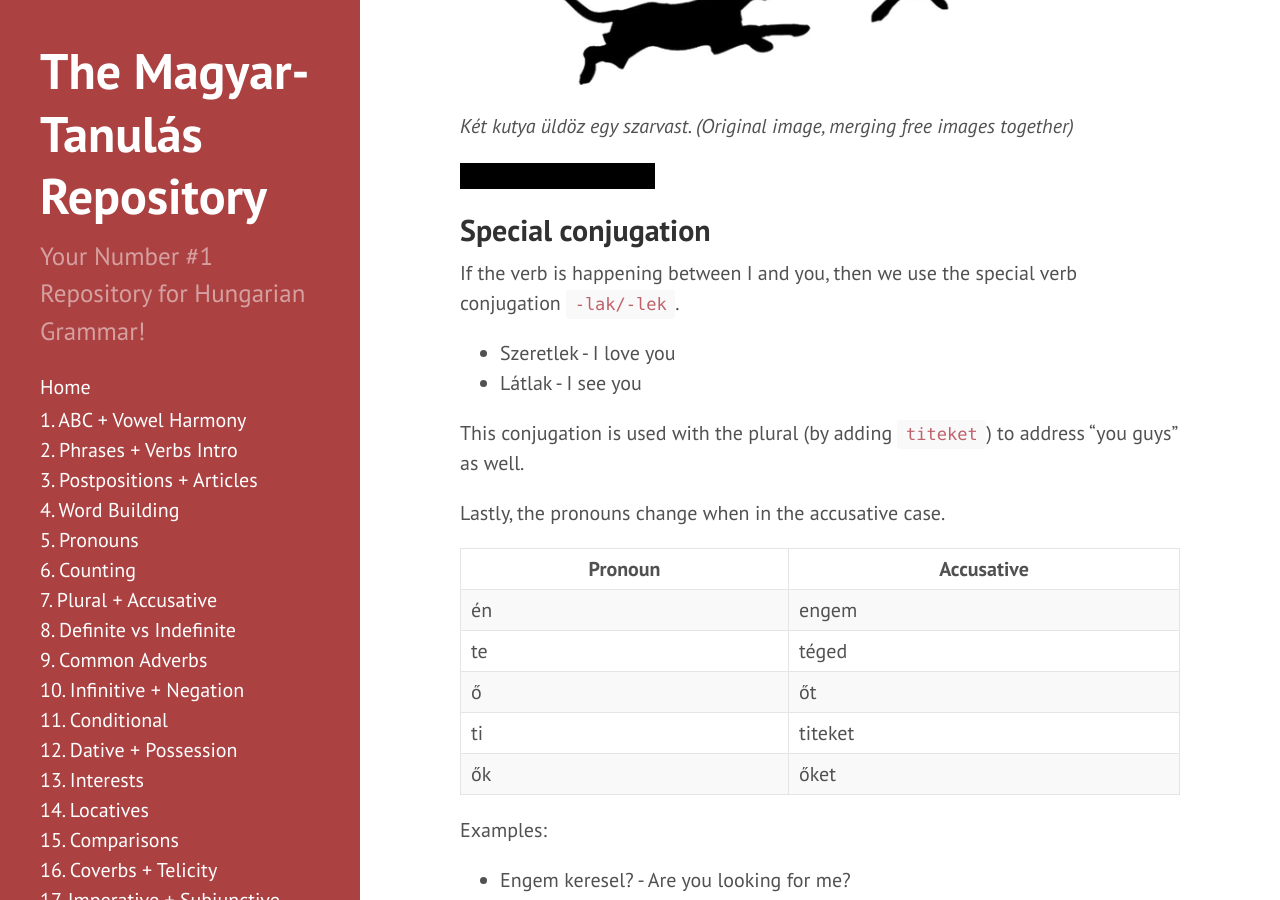
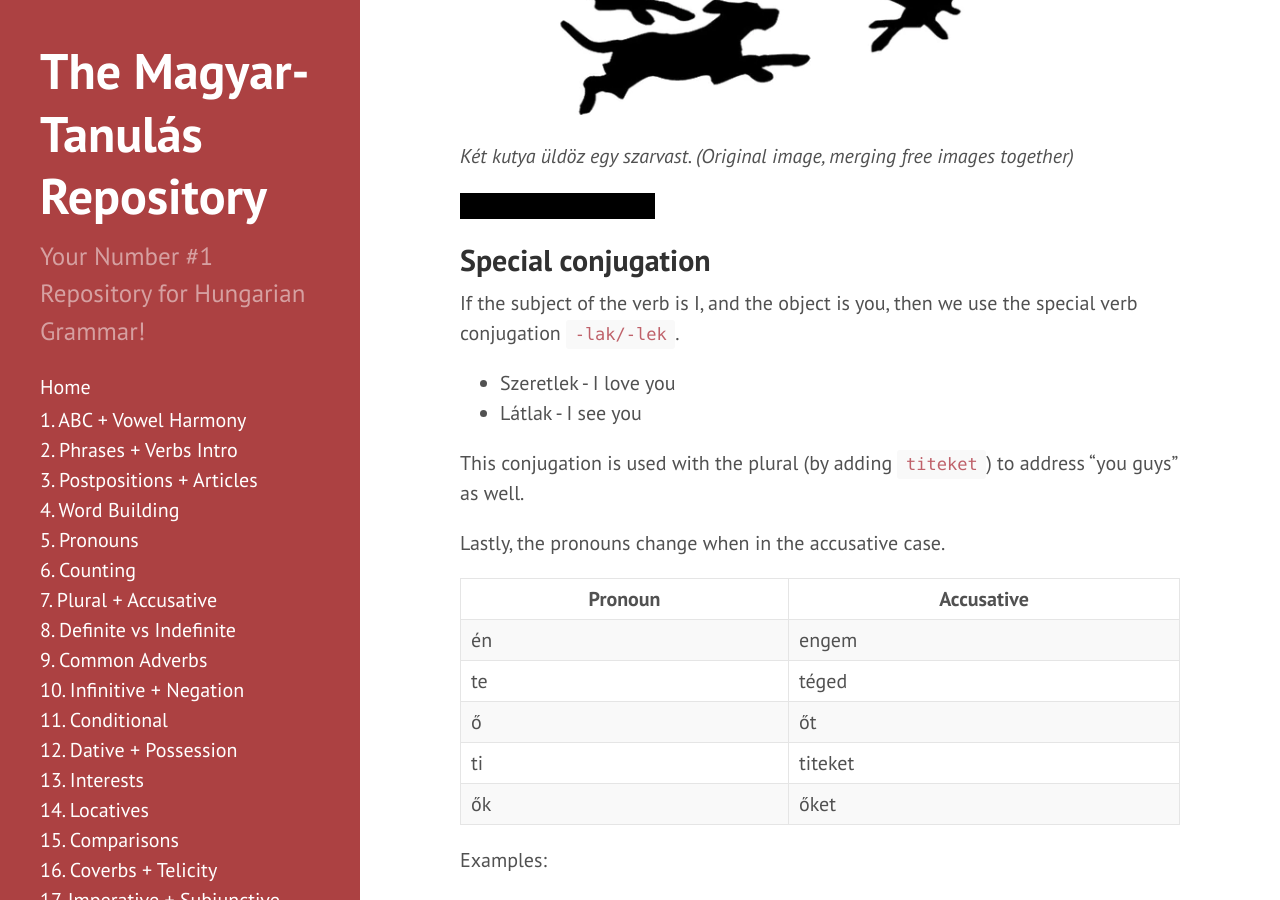
Before and after one commit to Magyartanulas/magyartanulas.github.io, a Jekyll site: the page built from accusative_plurals.md, in a window 1280 px wide and 900 px high, scrolled down 6250 px. Built offline with Jekyll 4.4.1, drawn with Linux system fonts in a browser that asks for light colours; comment, search, counter and statistics services are not loaded; some of the changed text lies outside the part shown.

Commit message:
-lak/-lek clarification

```diff
--- a/accusative_plurals.md
+++ b/accusative_plurals.md
@@ -112,7 +112,7 @@ Last but not least, if you stress that a noun has a key attribute, the adjective
 The accusative case marks the direct object. Whenever something/someone does `something/someone else`,
 the `something/someone else` becomes the direct object. The accusative case is simply marked with a -t at the end.
 
-In English this only happens a few times.
+In English, there are only a few situations in which a noun uses a different form when it becomes a direct object.
 
 * Can you see me? (me is the direct object)
 * Whom did you see? (whom is the direct object)
@@ -176,7 +176,7 @@ This can be done in the format of questions
 
 ## Special conjugation
 
-If the verb is happening between I and you, then we use the special verb conjugation `-lak/-lek`.
+If the subject of the verb is I, and the object is you, then we use the special verb conjugation `-lak/-lek`.
 
 * Szeretlek - I love you
 * Látlak - I see you
```
